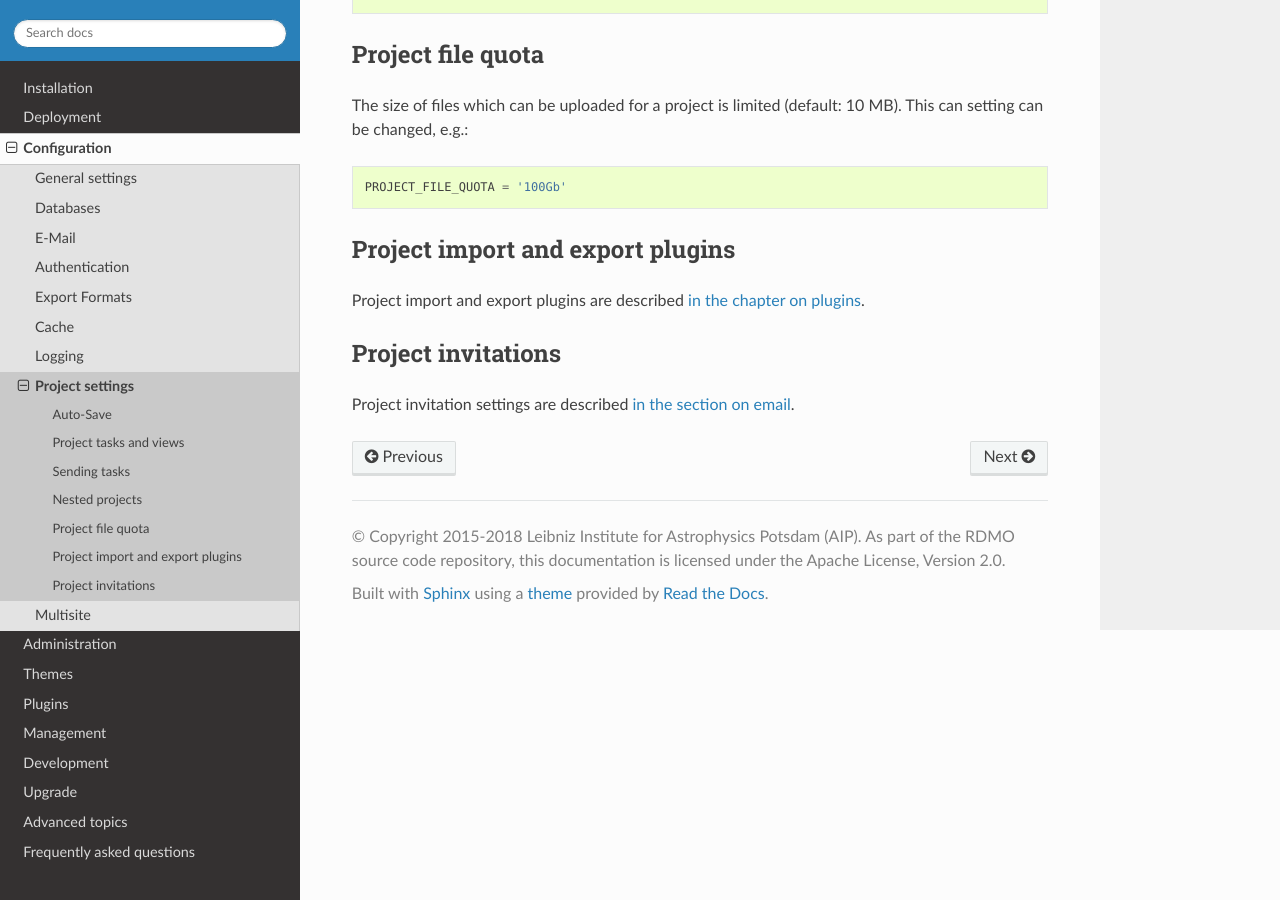
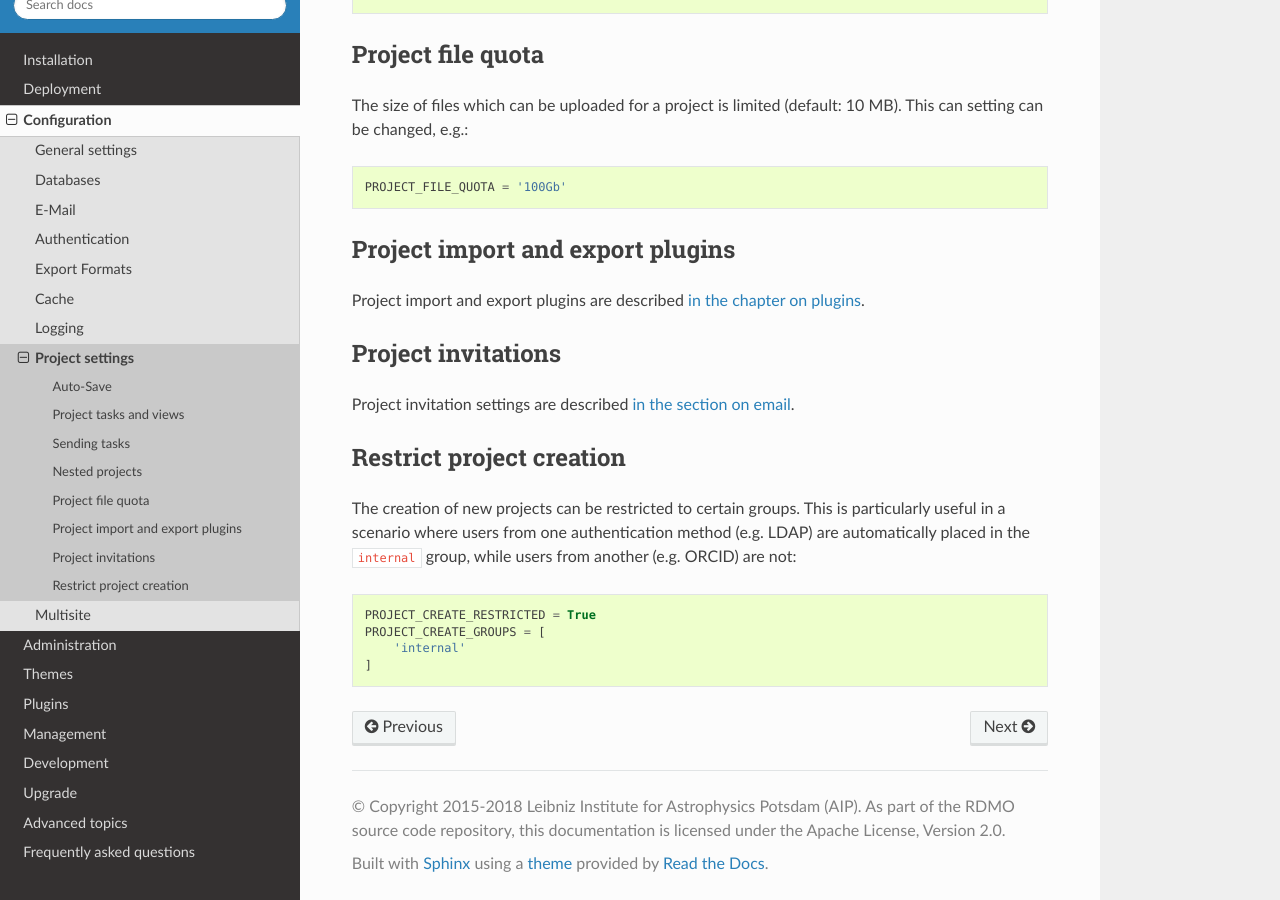
Before and after one commit to rdmorganiser/rdmo-docs, a Sphinx documentation site: the page built from docs/configuration/projects.md, in a window 1280 px wide and 900 px high, scrolled down 924 px. Built offline with Sphinx 7.4.7 and the Read the Docs theme 3.1.0, drawn with Linux system fonts in a browser that asks for light colours.

Commit message:
Add PROJECT_CREATE_RESTRICTED documentation

````diff
--- a/docs/configuration/projects.md
+++ b/docs/configuration/projects.md
@@ -46,3 +46,14 @@ Project import and export plugins are described [in the chapter on plugins](/plu
 ## Project invitations
 
 Project invitation settings are described [in the section on email](/configuration/email.html#invite-users-to-projects).
+
+## Restrict project creation
+
+The creation of new projects can be restricted to certain groups. This is particularly useful in a scenario where users from one authentication method (e.g. LDAP) are automatically placed in the `internal` group, while users from another (e.g. ORCID) are not:
+
+```python
+PROJECT_CREATE_RESTRICTED = True
+PROJECT_CREATE_GROUPS = [
+    'internal'
+]
+```
````
Also changed, not shown: docs/configuration/authentication/allauth.md (+13 -0 lines).
